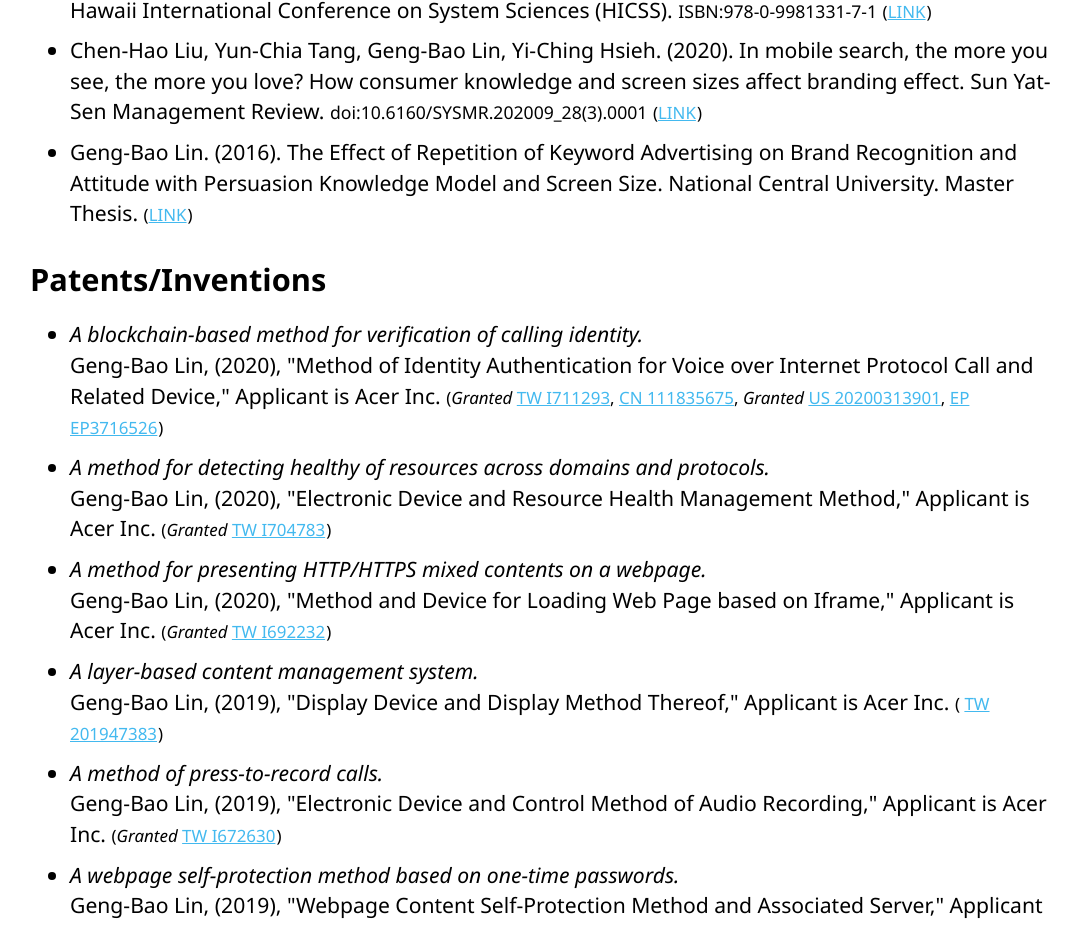
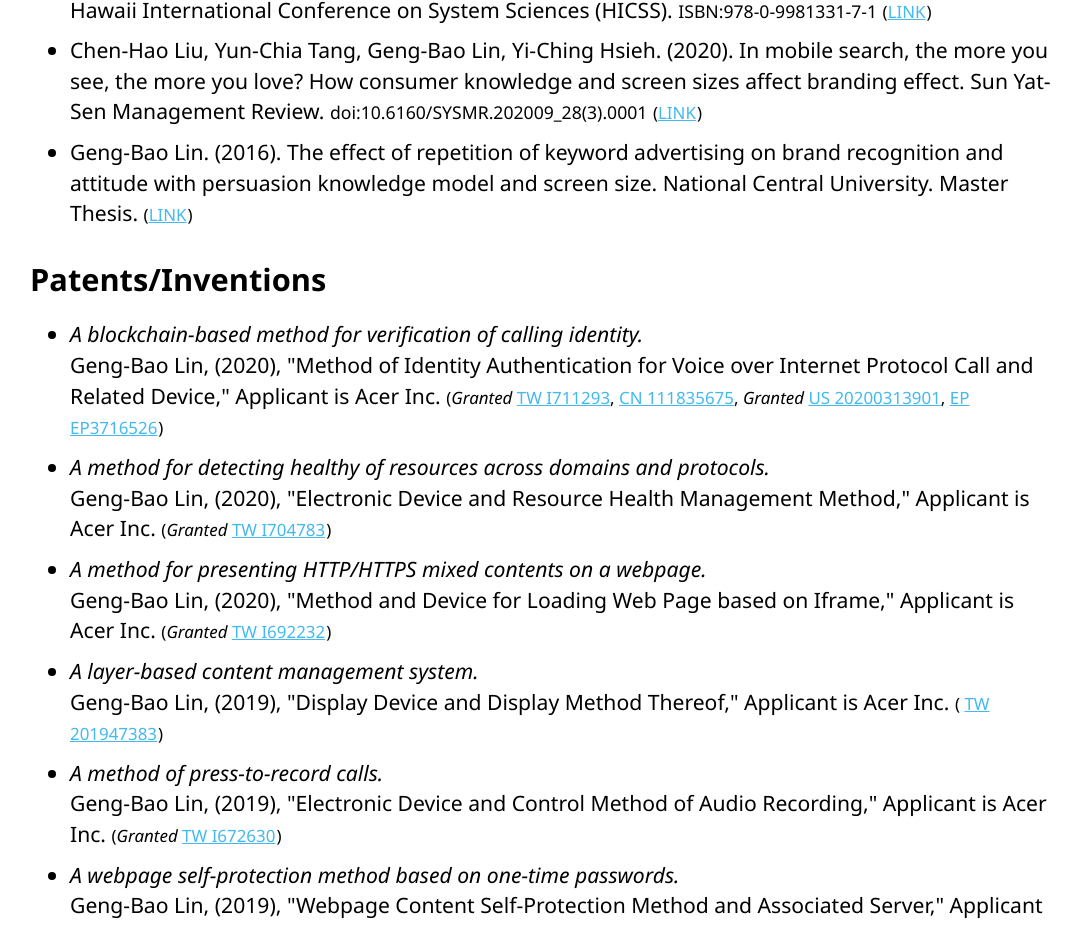
Before and after one commit to baconbao/baconbao.github.io, a Next.js app: page /en-us in a window 1280 px wide. Shown: the part 940-1866 px from the top of the page, without its empty margins (98-1179 px from the left). Built offline with nearby package versions, Linux system fonts and the light colour scheme.

Commit message:
feat: update

```diff
--- a/data/en-us.js
+++ b/data/en-us.js
@@ -342,7 +342,7 @@ const data = {
                 ],
             },
             {
-                puretext: 'Geng-Bao Lin. (2016). The Effect of Repetition of Keyword Advertising on Brand Recognition and Attitude with Persuasion Knowledge Model and Screen Size. National Central University. Master Thesis.',
+                puretext: 'Geng-Bao Lin. (2016). The effect of repetition of keyword advertising on brand recognition and attitude with persuasion knowledge model and screen size. National Central University. Master Thesis.',
                 note: '',
                 links: [
                     { name: 'LINK', url: 'https://hdl.handle.net/11296/x26pvn', ga: 'master_thesis' },
```
